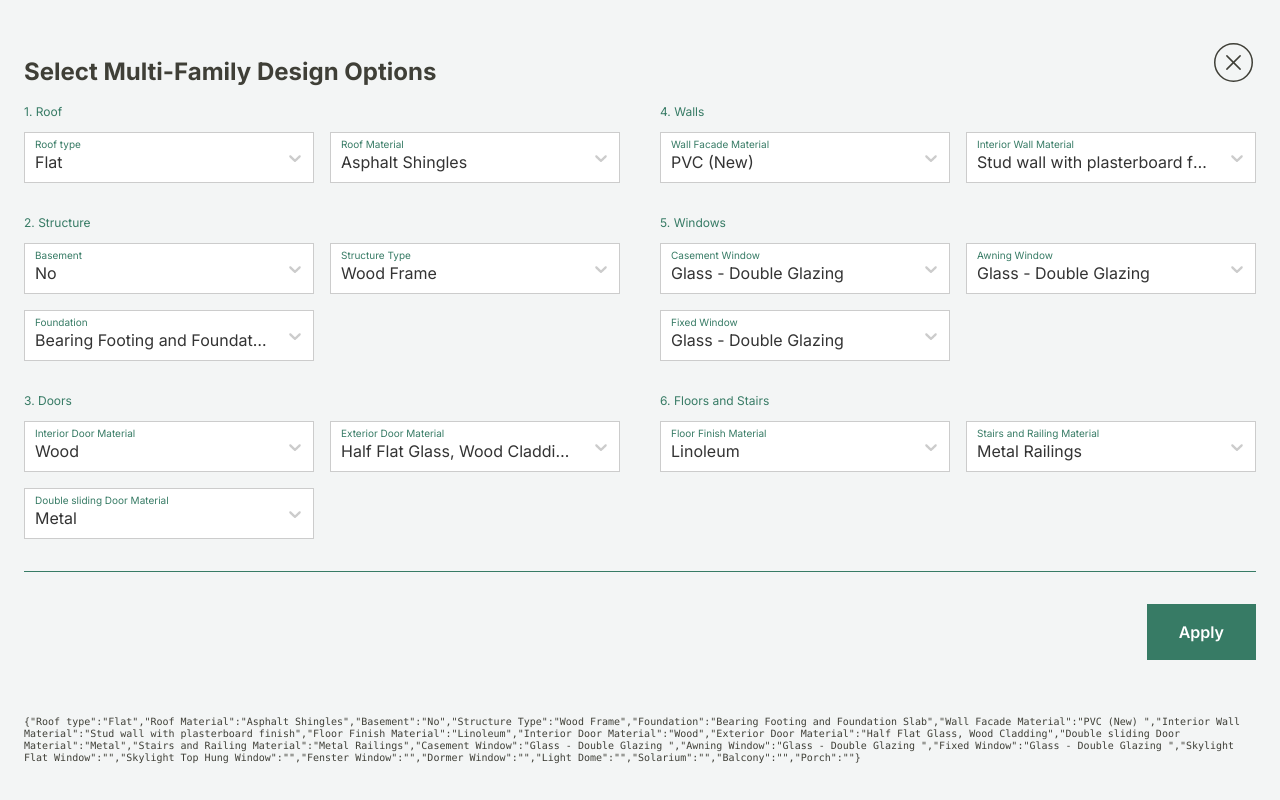
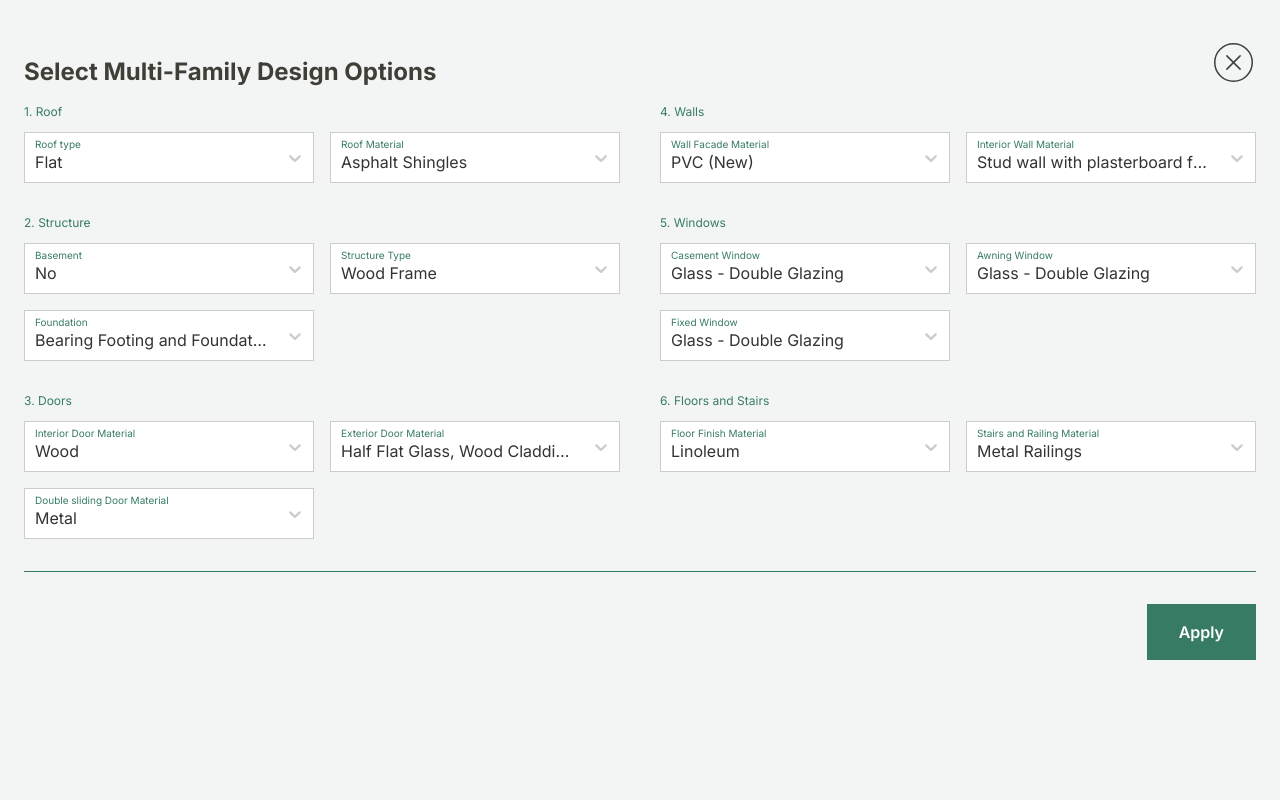
Before and after one commit to evolvingweb/mcgill-data-homebase, a React (Create React App) app: page / in a window 1280 px wide. Both pictures are taken after a click on the button "Start Exploring". Built offline with nearby package versions, Linux system fonts and the light colour scheme.

Commit message:
Removing debug layers.

```diff
--- a/src/components/Filters.jsx
+++ b/src/components/Filters.jsx
@@ -159,9 +159,6 @@ const Filters = ({ onApply }) => {
             <Button onClick={onApplyFilters} disabled={!validFilter}>Apply</Button>
           </div>
         </Container>
-        <pre className="max-w-full whitespace-pre-wrap text-xxs">
-          {JSON.stringify(currentFilter)}
-        </pre>
       </section>
   );
 };
--- a/src/components/views/Compare.jsx
+++ b/src/components/views/Compare.jsx
@@ -96,9 +96,6 @@ const CompareView = ({ onClose }) => {
           </Container>
         </div>
         {/* End Charts */}
-        <pre className="w-full h-56 overflow-visible whitespace-pre-wrap text-xs">
-          {JSON.stringify(designs)}
-        </pre>
       </>
   );
 };
--- a/src/components/views/Design.jsx
+++ b/src/components/views/Design.jsx
@@ -167,9 +167,6 @@ const DesignView = ({ id, design, onEdit, onShowCompare }) => {
             </div>
           </div>
         </section>
-        <pre className="w-full h-56 overflow-visible whitespace-pre-wrap text-xs">
-          {JSON.stringify(design)}
-        </pre>
       </section>
   );
 };
```
